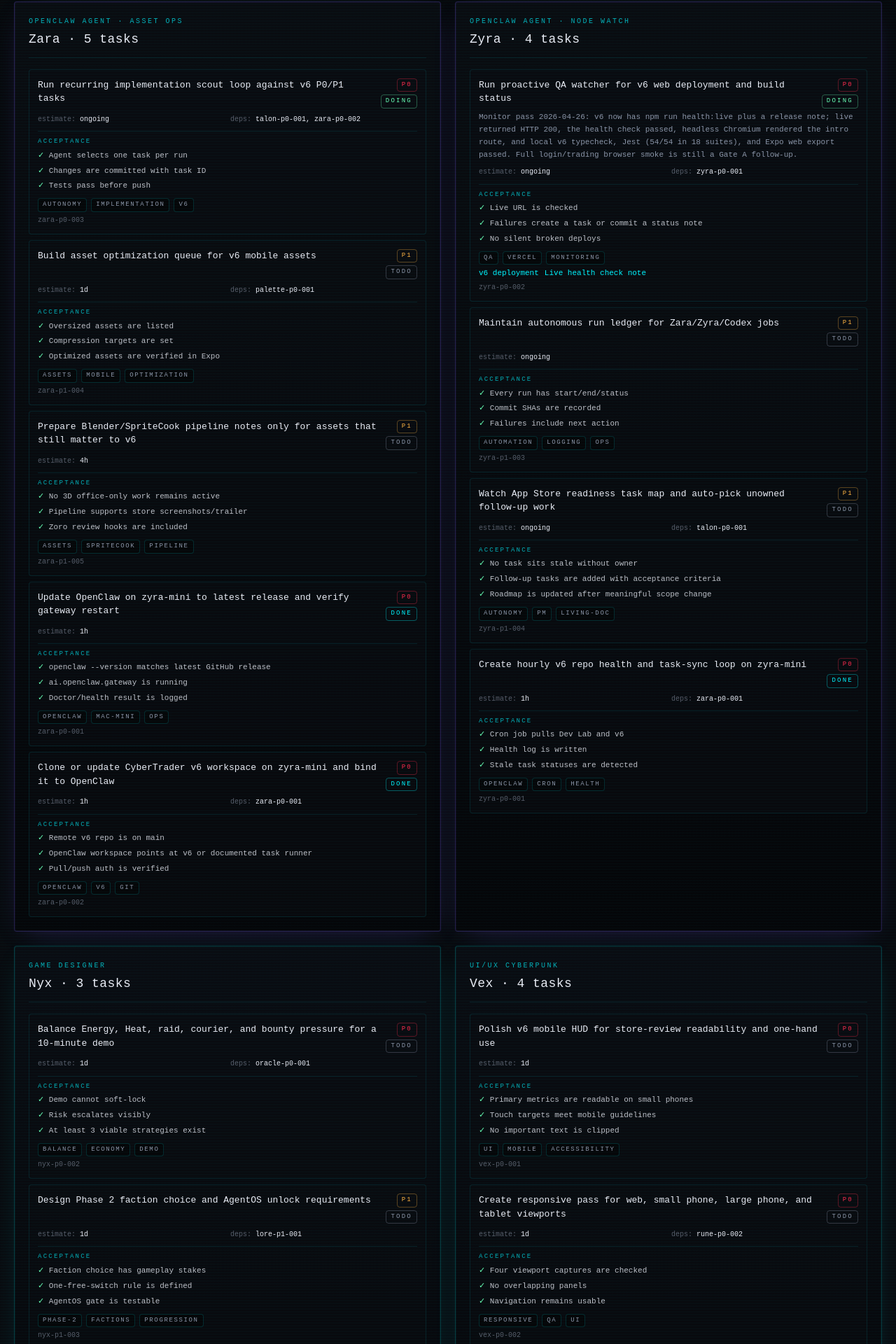
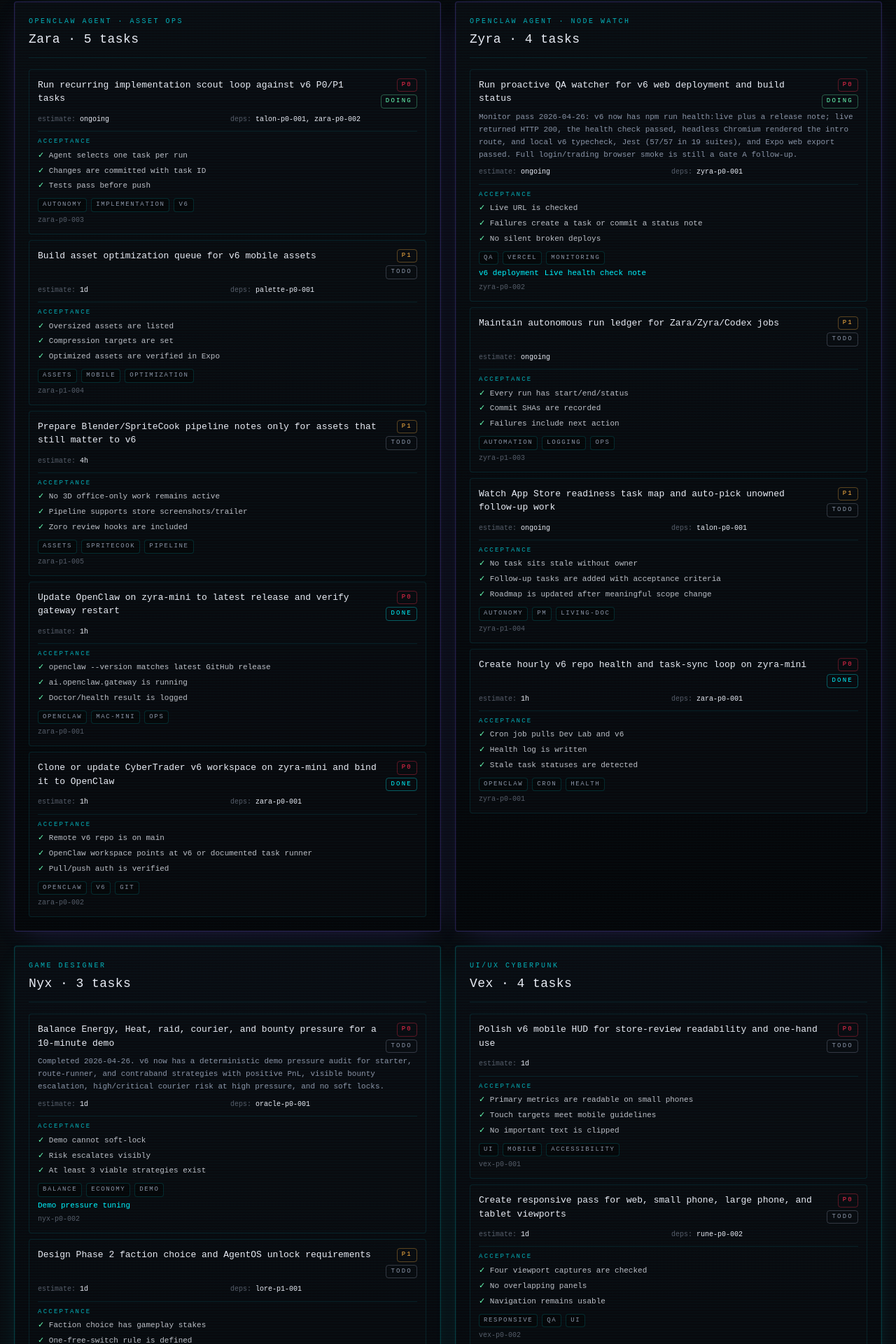
Before and after one commit to GHX5T-SOL/Dev-lab-of-CyberTrader-Age-of-Pantheon-, a Next.js app in the folder web/: page /office/tasks in a window 1280 px wide. Shown: the part 1768-3688 px from the top of the page at 70% size. Built offline with nearby package versions, Linux system fonts and the light colour scheme; no server answers.

Commit message:
nyx-p0-002 zyra: sync pressure audit status

```diff
--- a/web/src/data/roadmap.ts
+++ b/web/src/data/roadmap.ts
@@ -71,7 +71,7 @@ export const ROADMAP: Phase[] = [
     dates: "2026-04-26 -> 2026-05-10",
     status: "active",
     summary:
-      "Make CyberTrader v6 a reliable demo across Web, iOS simulator, and Android emulator. Rune's technical audit, route hardening, storage regression checks, EAS profiles, Oracle's replay harness, Ghost's release-authority bar and architecture risk audit, EAS Node alignment, Kite's SupabaseAuthority flag boundary, Nyx's first-session loop guidance, Zoro's first-journey creative pass, and Zyra's repeatable live health command are in place.",
+      "Make CyberTrader v6 a reliable demo across Web, iOS simulator, and Android emulator. Rune's technical audit, route hardening, storage regression checks, EAS profiles, Oracle's replay harness, Ghost's release-authority bar and architecture risk audit, EAS Node alignment, Kite's SupabaseAuthority flag boundary, Nyx's first-session loop guidance and demo pressure bands, Zoro's first-journey creative pass, and Zyra's repeatable live health command are in place.",
     deliverables: [
       "Typecheck, tests, and web export green",
       "Expo Router route recovery and Android/menu back paths hardened",
@@ -81,6 +81,7 @@ export const ROADMAP: Phase[] = [
       "Top 10 App Store architecture risks assigned to owners with evidence requirements",
       "SupabaseAuthority guarded behind explicit feature flag and public config checks",
       "First-session home/terminal guidance and manual market tick action for the starter profitable sell loop",
+      "Deterministic 10-minute pressure audit for starter, route-runner, and contraband strategies",
       "Live Vercel shell-marker health command",
       "Live Vercel smoke passes",
       "iOS simulator smoke passes",
@@ -100,6 +101,7 @@ export const ROADMAP: Phase[] = [
       { label: "SupabaseAuthority flag boundary", done: true },
       { label: "Axiom store-submission regression checklist", done: true },
       { label: "Nyx first-session loop map", done: true },
+      { label: "Nyx demo pressure bands", done: true },
       { label: "First-session creative pass", done: true },
       { label: "Live shell-marker health command", done: true },
       { label: "Web production smoke rerun", done: false },
--- a/web/src/data/status.ts
+++ b/web/src/data/status.ts
@@ -42,8 +42,9 @@ export const STATUS: StatusBlock = {
     "Ghost release authority now documents release blockers, direct-to-main automation criteria, and Gate A/B/C sign-off rules",
     "Ghost completed the architecture risk audit with Expo dependency risks, storage/authority boundary review, EAS Node aligned to Expo SDK 52, and top 10 technical risks assigned to owners",
     "Kite completed the SupabaseAuthority flag boundary: LocalAuthority stays default, flagged Supabase config is tested, and RLS requirements are documented",
-    "Axiom completed the store-submission regression checklist; the current v6 local check path passes with 54/54 Jest tests",
+    "Axiom completed the store-submission regression checklist; the current v6 local check path passes with 57/57 Jest tests",
     "Nyx completed first-session loop tightening with live home/terminal cues, a manual market tick action, and starter VBLM profit tests",
+    "Nyx completed deterministic demo pressure bands for starter, medium-risk, and contraband strategies",
     "Zoro approved the first 10-minute Gate A journey and assigned polish follow-ups for Vex, Palette, Reel, and Axiom",
     "New v6 App Store readiness task map assigns work to Ghost, Zoro, the AI Council, Zara, and Zyra",
     "OpenClaw on zyra-mini is updated to 2026.4.24, gateway is restarted, v6 is cloned, and Zara/Zyra v6 cron jobs are enabled",
@@ -68,7 +69,7 @@ export const STATUS: StatusBlock = {
     {
       label: "Build checks",
       state: "green",
-      detail: "Rune audit, route hardening, storage regression checks, Oracle replay harness, Ghost architecture risk audit, Kite authority flag checks, Nyx first-session tests, EAS config validation, 54/54 Jest tests, and Expo web export pass locally",
+      detail: "Rune audit, route hardening, storage regression checks, Oracle replay harness, Ghost architecture risk audit, Kite authority flag checks, Nyx first-session and pressure tests, EAS config validation, 57/57 Jest tests, and Expo web export pass locally",
     },
     {
       label: "Native QA",
--- a/web/src/data/tasks.ts
+++ b/web/src/data/tasks.ts
@@ -60,7 +60,7 @@ export const TASKS: Task[] = [
     id: "studio-p1-003",
     owner: "compass",
     title: "Keep TASKS.md and docs/V6-App-Store-Readiness-Task-Map.md in sync after every shipped task",
-    status: "todo",
+    status: "done",
     priority: "P1",
     estimate: "ongoing",
     acceptanceCriteria: ["Every completed task changes status in both sources", "Roadmap checkpoint changes are logged", "Commit message names owner agent"],
@@ -193,6 +193,8 @@ export const TASKS: Task[] = [
     dependencies: ["oracle-p0-001"],
     acceptanceCriteria: ["Demo cannot soft-lock", "Risk escalates visibly", "At least 3 viable strategies exist"],
     tags: ["balance", "economy", "demo"],
+    notes: "Completed 2026-04-26. v6 now has a deterministic demo pressure audit for starter, route-runner, and contraband strategies with positive PnL, visible bounty escalation, high/critical courier risk at high pressure, and no soft locks.",
+    links: [{ label: "Demo pressure tuning", href: `${v6}/blob/main/docs/release/nyx-p0-002-demo-pressure-tuning.md` }],
   }),
   task({
     id: "nyx-p1-003",
@@ -506,7 +508,7 @@ export const TASKS: Task[] = [
     estimate: "1d",
     acceptanceCriteria: ["First-session checklist exists", "Trading regression checklist exists", "Store metadata checklist exists"],
     tags: ["qa", "release", "checklist"],
-    notes: "Completed 2026-04-26. v6 docs/release/axiom-p0-002-regression-checklist.md delivers first-session, trading, and store metadata checklists with cross-references to rune/oracle/kite release notes; current v6 typecheck, Jest (54/54 in 18 suites), and Expo web export pass.",
+    notes: "Completed 2026-04-26. v6 docs/release/axiom-p0-002-regression-checklist.md delivers first-session, trading, and store metadata checklists with cross-references to rune/oracle/kite release notes; current v6 typecheck, Jest (57/57 in 19 suites), and Expo web export pass.",
     links: [{ label: "Regression checklist", href: `${v6}/blob/main/docs/release/axiom-p0-002-regression-checklist.md` }],
   }),
   task({
@@ -692,7 +694,7 @@ export const TASKS: Task[] = [
     dependencies: ["zyra-p0-001"],
     acceptanceCriteria: ["Live URL is checked", "Failures create a task or commit a status note", "No silent broken deploys"],
     tags: ["qa", "vercel", "monitoring"],
-    notes: "Monitor pass 2026-04-26: v6 now has npm run health:live plus a release note; live returned HTTP 200, the health check passed, headless Chromium rendered the intro route, and local v6 typecheck, Jest (54/54 in 18 suites), and Expo web export passed. Full login/trading browser smoke is still a Gate A follow-up.",
+    notes: "Monitor pass 2026-04-26: v6 now has npm run health:live plus a release note; live returned HTTP 200, the health check passed, headless Chromium rendered the intro route, and local v6 typecheck, Jest (57/57 in 19 suites), and Expo web export passed. Full login/trading browser smoke is still a Gate A follow-up.",
     links: [
       { label: "v6 deployment", href: live },
       { label: "Live health check note", href: `${v6}/blob/main/docs/release/zyra-p0-002-live-health-check.md` },
```
Also changed, not shown: 4 other files (tests, documents, lock files or other folders).
